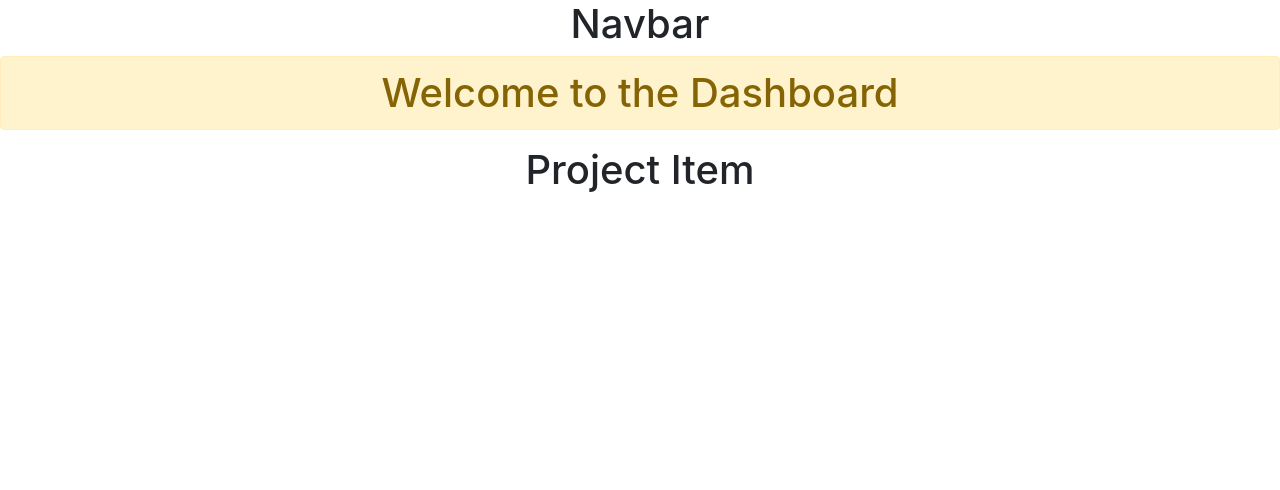
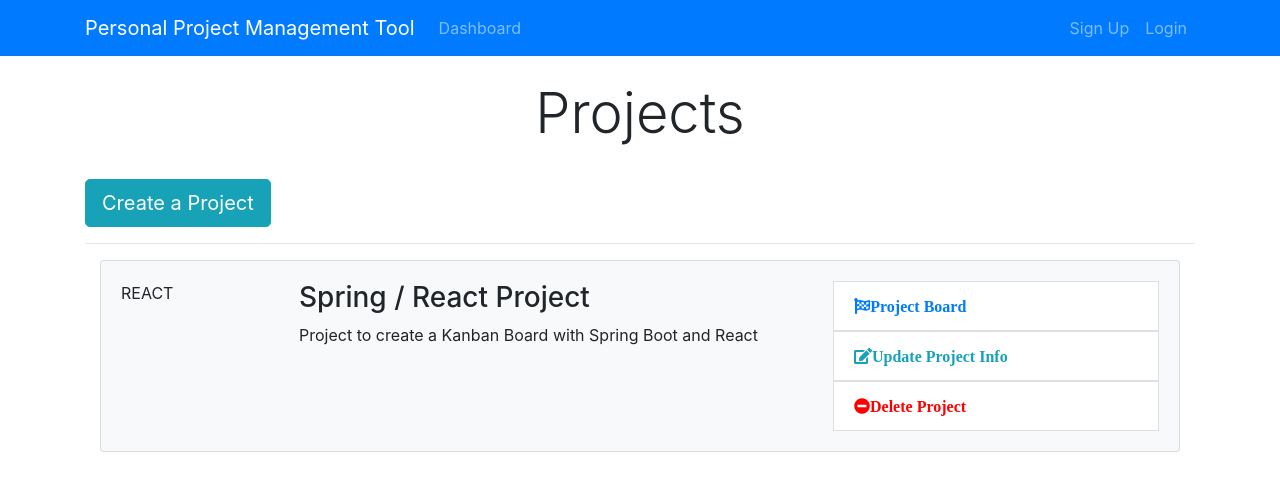
Before and after one commit to vdedejski/fstack-pptool, a React (Create React App) app in the folder ppmtool-react-client/: page / in a window 1280 px wide. Shown: the top 490 px of the page. Built offline with nearby package versions, Linux system fonts and the light colour scheme; the HTML template or start-up script is replaced by a standard one.

Commit message:
HTML To Component + CDN Font Awsome icons

```diff
--- a/ppmtool-react-client/public/index.html
+++ b/ppmtool-react-client/public/index.html
@@ -24,7 +24,19 @@
       work correctly both with client-side routing and a non-root public URL.
       Learn how to configure a non-root public URL by running `npm run build`.
     -->
-    <title>React App</title>
+    <link
+      rel="stylesheet"
+      href="https://use.fontawesome.com/releases/v5.2.0/css/all.css"
+      integrity="sha384-hWVjflwFxL6sNzntih27bfxkr27PmbbK/iSvJ+a4+0owXq79v+lsFkW54bOGbiDQ"
+      crossorigin="anonymous"
+    />
+    <script
+      nomodule
+      src="https://cdnjs.cloudflare.com/ajax/libs/babel-polyfill/6.26.0/polyfill.min.js"
+      integrity="sha256-WRc/eG3R84AverJv0zmqxAmdwQxstUpqkiE+avJ3WSo="
+      crossorigin="anonymous"
+    ></script>
+    <title>PPM Tool</title>
   </head>
   <body>
     <noscript>You need to enable JavaScript to run this app.</noscript>
--- a/ppmtool-react-client/src/App.css
+++ b/ppmtool-react-client/src/App.css
@@ -1,38 +1,65 @@
-.App {
-  text-align: center;
+img {
+  width: 100%;
 }
 
-.App-logo {
-  height: 40vmin;
-  pointer-events: none;
+.navbar {
+  background-color: #e3f2fd;
+}
+.fa.fa-edit {
+  color: #18a2b9;
 }
 
-@media (prefers-reduced-motion: no-preference) {
-  .App-logo {
-    animation: App-logo-spin infinite 20s linear;
-  }
+.list-group-item.delete:hover {
+  cursor: -webkit-grab;
+  background-color: pink;
 }
 
-.App-header {
-  background-color: #282c34;
-  min-height: 100vh;
-  display: flex;
-  flex-direction: column;
-  align-items: center;
-  justify-content: center;
-  font-size: calc(10px + 2vmin);
-  color: white;
+.list-group-item.update:hover {
+  cursor: -webkit-grab;
+  background-color: gainsboro;
 }
 
-.App-link {
-  color: #61dafb;
+.list-group-item.board:hover {
+  cursor: -webkit-grab;
+  background-color: gainsboro;
 }
 
-@keyframes App-logo-spin {
-  from {
-    transform: rotate(0deg);
-  }
-  to {
-    transform: rotate(360deg);
-  }
+.fa.fa-minus-circle {
+  color: red;
 }
+
+.landing {
+  position: relative;
+  /* background: url("../img/showcase.jpg") no-repeat; */
+  background-size: cover;
+  background-position: center;
+  height: 100vh;
+  margin-top: -24px;
+  margin-bottom: -50px;
+}
+
+.landing-inner {
+  padding-top: 80px;
+}
+
+.dark-overlay {
+  background-color: rgba(0, 0, 0, 0.7);
+  position: absolute;
+  top: 0;
+  left: 0;
+  width: 100%;
+  height: 100%;
+}
+
+.card-form {
+  opacity: 0.9;
+}
+
+.latest-profiles-img {
+  width: 40px;
+  height: 40px;
+}
+
+.form-control::placeholder {
+  color: #bbb !important;
+}
--- a/ppmtool-react-client/src/components/Dashboard.js
+++ b/ppmtool-react-client/src/components/Dashboard.js
@@ -4,9 +4,21 @@
 class Dashboard extends Component {
   render() {
     return (
-      <div>
-        <h1 className="alert alert-warning">Welcome to the Dashboard</h1>
-        <ProjectItem />
+      <div className="projects">
+        <div className="container">
+          <div className="row">
+            <div className="col-md-12">
+              <h1 className="display-4 text-center">Projects</h1>
+              <br />
+              <a href="ProjectForm.html" className="btn btn-lg btn-info">
+                Create a Project
+              </a>
+              <br />
+              <hr />
+              <ProjectItem />
+            </div>
+          </div>
+        </div>
       </div>
     );
   }
--- a/ppmtool-react-client/src/components/Layout/Header.js
+++ b/ppmtool-react-client/src/components/Layout/Header.js
@@ -3,9 +3,44 @@
 class Header extends Component {
   render() {
     return (
-      <div>
-        <h1>Navbar</h1>
-      </div>
+      <nav className="navbar navbar-expand-sm navbar-dark bg-primary mb-4">
+        <div className="container">
+          <a className="navbar-brand" href="Dashboard.html">
+            Personal Project Management Tool
+          </a>
+          <button
+            className="navbar-toggler"
+            type="button"
+            data-toggle="collapse"
+            data-target="#mobile-nav"
+          >
+            <span className="navbar-toggler-icon" />
+          </button>
+
+          <div className="collapse navbar-collapse" id="mobile-nav">
+            <ul className="navbar-nav mr-auto">
+              <li className="nav-item">
+                <a className="nav-link" href="/dashboard">
+                  Dashboard
+                </a>
+              </li>
+            </ul>
+
+            <ul className="navbar-nav ml-auto">
+              <li className="nav-item">
+                <a className="nav-link " href="register.html">
+                  Sign Up
+                </a>
+              </li>
+              <li className="nav-item">
+                <a className="nav-link" href="login.html">
+                  Login
+                </a>
+              </li>
+            </ul>
+          </div>
+        </div>
+      </nav>
     );
   }
 }
--- a/ppmtool-react-client/src/components/Project/ProjectItem.js
+++ b/ppmtool-react-client/src/components/Project/ProjectItem.js
@@ -2,7 +2,40 @@
 
 class ProjectItem extends Component {
   render() {
-    return <h1>Project Item</h1>;
+    return (
+      <div className="container">
+        <div className="card card-body bg-light mb-3">
+          <div className="row">
+            <div className="col-2">
+              <span className="mx-auto">REACT</span>
+            </div>
+            <div className="col-lg-6 col-md-4 col-8">
+              <h3>Spring / React Project</h3>
+              <p>Project to create a Kanban Board with Spring Boot and React</p>
+            </div>
+            <div className="col-md-4 d-none d-lg-block">
+              <ul className="list-group">
+                <a href="#">
+                  <li className="list-group-item board">
+                    <i className="fa fa-flag-checkered pr-1">Project Board </i>
+                  </li>
+                </a>
+                <a href="#">
+                  <li className="list-group-item update">
+                    <i className="fa fa-edit pr-1">Update Project Info</i>
+                  </li>
+                </a>
+                <a href="">
+                  <li className="list-group-item delete">
+                    <i className="fa fa-minus-circle pr-1">Delete Project</i>
+                  </li>
+                </a>
+              </ul>
+            </div>
+          </div>
+        </div>
+      </div>
+    );
   }
 }
 
```
